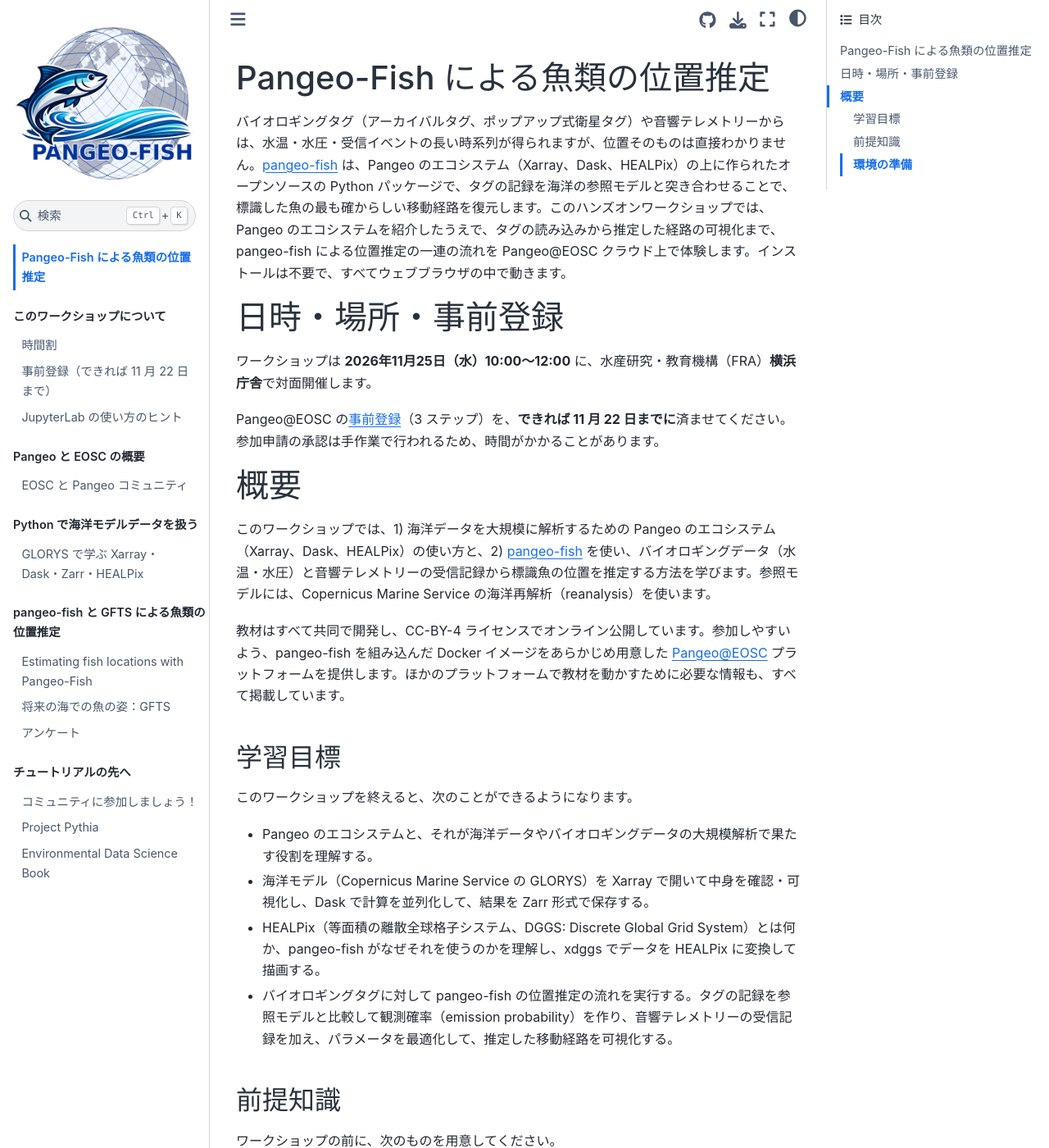
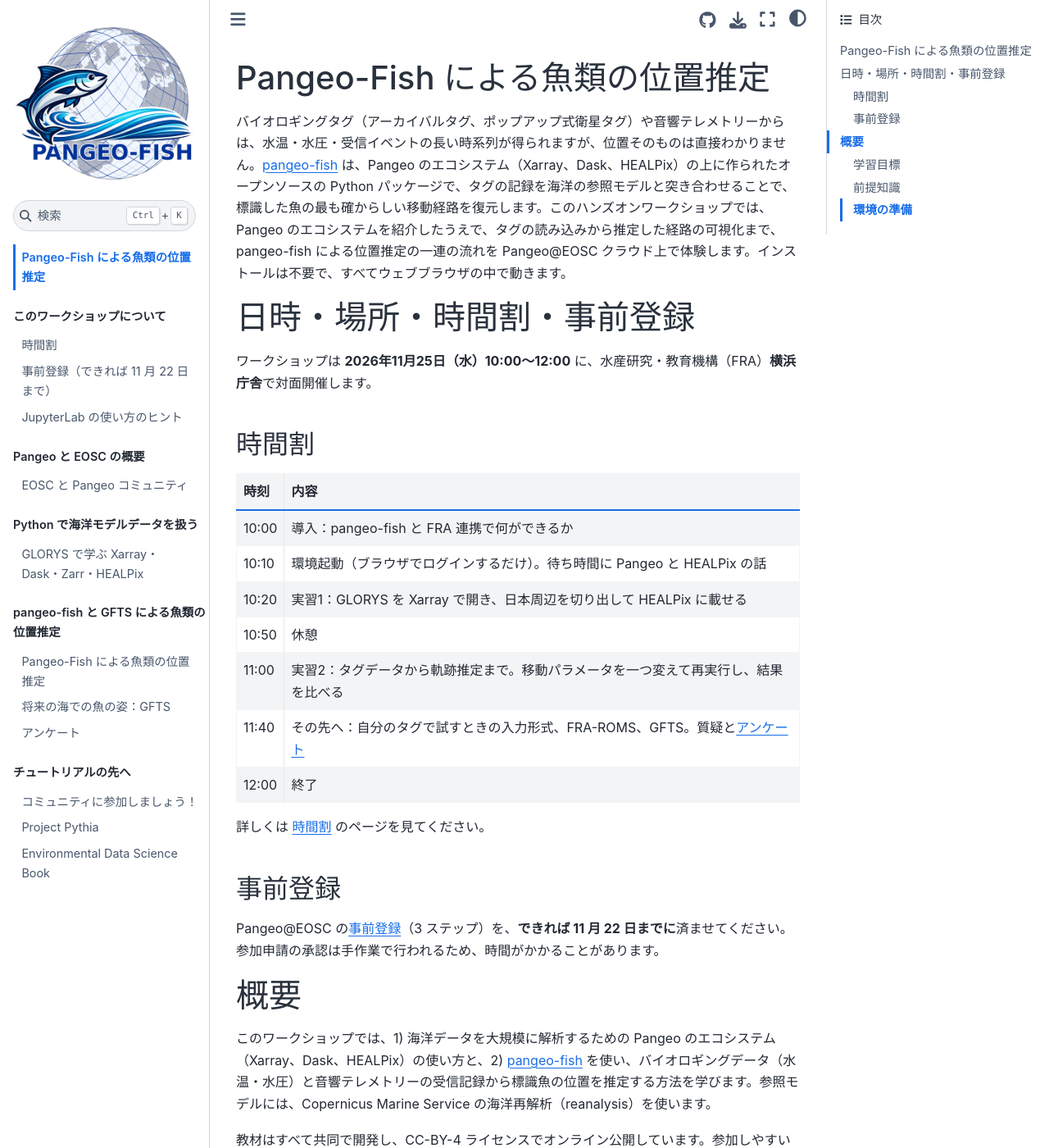
Before and after one commit to pangeo-fish/pangeo-fish-fra2026, a Jupyter Book: the page built from docs/intro.md, in a window 1280 px wide and 1400 px high. Shown: the whole window at 82% size. Built offline with Jupyter Book 1.0.4 settings and Sphinx 7.4.7 and the Sphinx Book theme 1.1.4, drawn with Linux system fonts in a browser that asks for light colours; comment, search, counter and statistics services are not loaded.

Commit message:
ノートブック2つを日本語化、時間割をトップの事前登録の前に、計算資源とMinIOを Pangeo の概要へ移動

````diff
--- a/docs/agenda.md
+++ b/docs/agenda.md
@@ -4,6 +4,7 @@
 
 実習の時間をしっかり取れるよう、2 つのノートブックを一緒に動かしながら、その場で何が起きているかを説明します。時間内に終わらなかった部分や、省略したセクションは、終了後に自分のペースで進められます（この Book はオンラインに残ります）。
 
+<!-- timetable-start -->
 | 時刻  | 内容 |
 | ----- | ---- |
 | 10:00 | 導入：pangeo-fish と FRA 連携で何ができるか |
@@ -13,6 +14,7 @@
 | 11:00 | 実習2：タグデータから軌跡推定まで。移動パラメータを一つ変えて再実行し、結果を比べる |
 | 11:40 | その先へ：自分のタグで試すときの入力形式、FRA-ROMS、GFTS。質疑と[アンケート](feedback) |
 | 12:00 | 終了 |
+<!-- timetable-end -->
 
 ワークショップの前に済ませておくこと（詳しくは [事前登録](users-getting-started)、できれば 11 月 22 日まで）：
 
--- a/docs/intro.md
+++ b/docs/intro.md
@@ -37,9 +37,20 @@
 
 +++
 
-# 日時・場所・事前登録
+# 日時・場所・時間割・事前登録
 
 ワークショップは **2026年11月25日（水）10:00〜12:00** に、水産研究・教育機構（FRA）**横浜庁舎**で対面開催します。
+
+## 時間割
+
+```{include} agenda.md
+:start-after: <!-- timetable-start -->
+:end-before: <!-- timetable-end -->
+```
+
+詳しくは {doc}`agenda` のページを見てください。
+
+## 事前登録
 
 Pangeo@EOSC の[事前登録](users-getting-started)（3 ステップ）を、**できれば 11 月 22 日までに**済ませてください。参加申請の承認は手作業で行われるため、時間がかかることがあります。
 
--- a/docs/pangeo.md
+++ b/docs/pangeo.md
@@ -2,7 +2,7 @@
 
 ## 欧州オープンサイエンスクラウド（EOSC）
 
-Pangeo@EOSC クラウドサービスへの登録とアクセスの方法を学ぶ前に、まず欧州オープンサイエンスクラウド（European Open Science Cloud、EOSC）を紹介します。
+このページでは、ワークショップで使う Pangeo@EOSC の背景として、欧州オープンサイエンスクラウド（European Open Science Cloud、EOSC）と Pangeo コミュニティを紹介します。Pangeo@EOSC の計算資源とストレージ（MinIO）についても説明します。
 
 ![EOSC のロゴ](./images/EOSC_logo-small.png)
 
@@ -27,6 +27,26 @@
 <!-- Google embed ends -->
 </div>
 
+## Pangeo@EOSC の計算資源
+
+現在（2023 年 9 月時点）、Pangeo@EOSC は、Jupyter（8 CPU、32 GB RAM）と Dask クラスター（最大 4 ワーカー、各ワーカー 8 CPU・32 GB RAM）を 20 人が同時に使える構成になっています。この構成は、利用状況や CESNET の資源の空き状況によって変わることがあります。
+
+計算をスケールさせるために [Dask Gateway](https://gateway.dask.org/) が使えます。この環境の詳細は [Daskhub の Helm チャート](https://github.com/dask/helm-chart/tree/main/daskhub)を参照してください。
+
+## MinIO（オブジェクトストレージ）へのアクセス
+
+DaskHub は大きなデータを保存するためのものではないので、各ユーザーのローカルストレージはごくわずかです。その代わりに、専用の [MinIO オブジェクトストレージ](https://min.io)が用意されています。
+
+MinIO コンソールのエンドポイントは [https://pangeo-eosc-minio.vm.fedcloud.eu/](https://pangeo-eosc-minio.vm.fedcloud.eu/) です。MinIO オブジェクトストレージには、DaskHub と同じ方法でログインできます。下の図のように、"Select Other Authentication Method" を選び、"Login with SSO (checkin)" から MinIO コンソールに入ってください。そのあと ORCID iD でログインします。
+
+![MinIO のログイン画面](images/minIO_login.png)
+
+MinIO コンソールでは、バケットの作成・アクセス・管理ができます（[MinIO の Python パッケージ](https://min.io/docs/minio/linux/developers/python/minio-py.html)を使うこともできます）。下の図はその画面です（左側にいくつかのタブがあり、図ではバケットのタブが選ばれています）。最初はバケットが 1 つもないので、公開・非公開のバケットを自由に作成してください。
+
+![MinIO のバケット](images/minIO_buckets.png)
+
+API で MinIO を操作したい場合は、MinIO コンソールのほかに API エンドポイント `https://pangeo-eosc-minioapi.vm.fedcloud.eu/` が使えます。
+
 ## Pangeo@EOSC の謝辞の書き方
 
 [Pangeo@EOSC](https://github.com/pangeo-data/pangeo-eosc/) は、[EGI-ACE プロジェクト](https://www.egi.eu/project/egi-ace/)（欧州連合の Horizon 2020 研究・イノベーションプログラムの助成、助成契約番号 101017567）と [C-SCALE プロジェクト](https://c-scale.eu/)（同プログラムの助成、助成契約番号 101017529）が提供するサービスと資源の恩恵を受けており、[CESNET](https://www.cesnet.cz/en/) が専任で支援しています。
--- a/docs/users-getting-started.md
+++ b/docs/users-getting-started.md
@@ -79,7 +79,7 @@
 
 # 当日：Pangeo@EOSC の使い方
 
-Pangeo@EOSC は、ヨーロッパの研究者とその共同研究者に開かれた、Pangeo エコシステムの主要な公開環境です。ヨーロッパのインフラ上で運用されており、Pangeo@Europe は研究者向けのトレーニングに主に Pangeo@EOSC を使っています。
+Pangeo@EOSC は、ヨーロッパの研究者とその共同研究者に開かれた、Pangeo エコシステムの主要な公開環境です。ヨーロッパのインフラ上で運用されており、Pangeo@Europe は研究者向けのトレーニングに主に Pangeo@EOSC を使っています。計算資源やストレージ（MinIO）については {doc}`pangeo` を見てください。
 
 ## ワークショップの環境を起動する（ワンクリック）
 
@@ -132,28 +132,8 @@
 
 JupyterLab の実用的なヒント（すべてのセルの実行、カーネルの終了、サーバーの停止、フォルダの削除など）は {doc}`jupyterlab-basics` にまとめています。
 
-## 計算資源
-
-現在（2023 年 9 月時点）、Pangeo@EOSC は、Jupyter（8 CPU、32 GB RAM）と Dask クラスター（最大 4 ワーカー、各ワーカー 8 CPU・32 GB RAM）を 20 人が同時に使える構成になっています。この構成は、利用状況や CESNET の資源の空き状況によって変わることがあります。
-
-計算をスケールさせるために [Dask Gateway](https://gateway.dask.org/) が使えます。この環境の詳細は [Daskhub の Helm チャート](https://github.com/dask/helm-chart/tree/main/daskhub)を参照してください。
-
-## MinIO へのアクセス
-
-DaskHub は大きなデータを保存するためのものではないので、各ユーザーのローカルストレージはごくわずかです。その代わりに、専用の [MinIO オブジェクトストレージ](https://min.io)が用意されています。
-
-MinIO コンソールのエンドポイントは [https://pangeo-eosc-minio.vm.fedcloud.eu/](https://pangeo-eosc-minio.vm.fedcloud.eu/) です。MinIO オブジェクトストレージには、DaskHub と同じ方法でログインできます。下の図のように、"Select Other Authentication Method" を選び、"Login with SSO (checkin)" から MinIO コンソールに入ってください。そのあと ORCID iD でログインします。
-
-![MinIO のログイン画面](images/minIO_login.png)
-
-MinIO コンソールでは、バケットの作成・アクセス・管理ができます（[MinIO の Python パッケージ](https://min.io/docs/minio/linux/developers/python/minio-py.html)を使うこともできます）。下の図はその画面です（左側にいくつかのタブがあり、図ではバケットのタブが選ばれています）。最初はバケットが 1 つもないので、公開・非公開のバケットを自由に作成してください。
-
-![MinIO のバケット](images/minIO_buckets.png)
-
-API で MinIO を操作したい場合は、MinIO コンソールのほかに API エンドポイント `https://pangeo-eosc-minioapi.vm.fedcloud.eu/` が使えます。
-
 ## サポート
 
 サポートが必要な場合は、[issue](https://github.com/pangeo-fish/pangeo-fish-fra2026/issues) を作成してください。
 
-その際、Pangeo-Fish ノートブックの最後のセル（付録 **Information for bug reports**）の出力を添えてください。どの Docker イメージ、Pangeo-Fish のコミット、ノートブックのバージョンを使ったかが分かります。
+その際、Pangeo-Fish ノートブックの最後のセル（付録「**バグ報告用の情報（Information for bug reports）**」）の出力を添えてください。どの Docker イメージ、Pangeo-Fish のコミット、ノートブックのバージョンを使ったかが分かります。
````
Also changed, not shown: docs/glorys-xarray-dask-zarr-healpix.ipynb, docs/pangeo-fish.ipynb.
